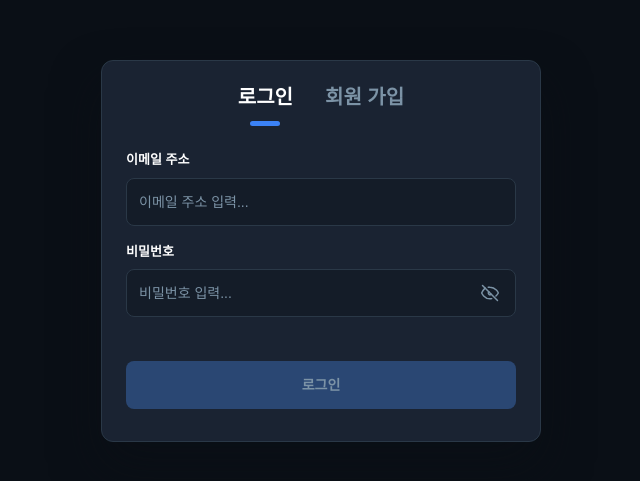
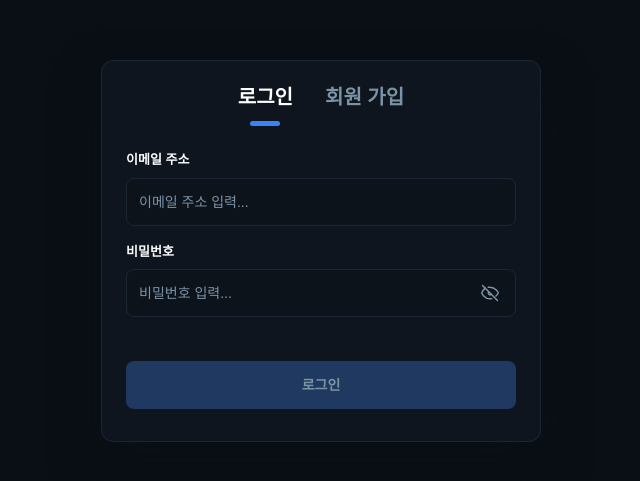
Before and after one commit to MarketLens-team/marketlens-fe, a React (Vite) app: page /login in a window 1280 px wide. Shown: the part 149-630 px from the top of the page, without its empty margins (319-959 px from the left). Built offline with nearby package versions, Linux system fonts and the light colour scheme; no server answers; a web font is replaced by a local one.

Commit message:
style: 카드 배경을 바탕과 거의 동일한 flat 톤으로 조정
bg-card·border 계층을 레퍼런스처럼 살짝만 밝게 맞추고, 종목 상세
맥락 통계 박스는 elevated로 중첩 대비를 정리합니다.

```diff
--- a/src/components/stock/StockDetailContent.module.css
+++ b/src/components/stock/StockDetailContent.module.css
@@ -200,7 +200,7 @@
 
 .contextStat {
   padding: var(--space-4);
-  background: var(--color-bg-section);
+  background: var(--color-bg-elevated);
   border: 1px solid var(--color-border-default);
   border-radius: var(--radius-md);
   text-align: center;
--- a/src/styles/tokens.css
+++ b/src/styles/tokens.css
@@ -3,13 +3,14 @@
 
 :root {
   /* Color (semantic) */
+  /* 배경: 레퍼런스처럼 바탕과 거의 같고 한 단계만 밝게 (Coinness/거래소 톤) */
   --color-bg-app: #0a0f16;
-  --color-bg-section: #0e1723;
-  --color-bg-card: #1a2332;
-  --color-bg-elevated: #243040;
+  --color-bg-section: #0c121a;
+  --color-bg-card: #0f151e;
+  --color-bg-elevated: #141c27;
 
-  --color-border-default: #2a3847;
-  --color-border-strong: #344757;
+  --color-border-default: #1c2734;
+  --color-border-strong: #263445;
 
   --color-text-primary: #ffffff;
   --color-text-secondary: #b8c2cc;
```
